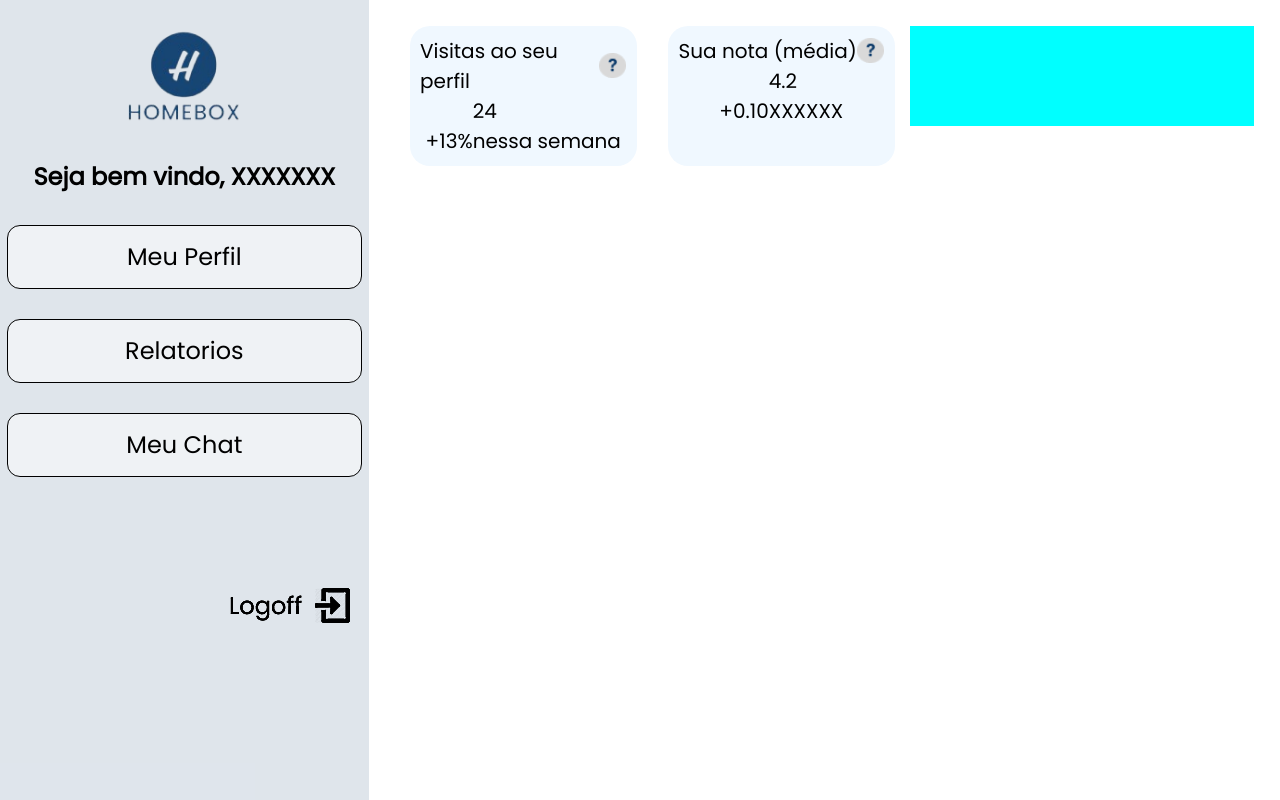
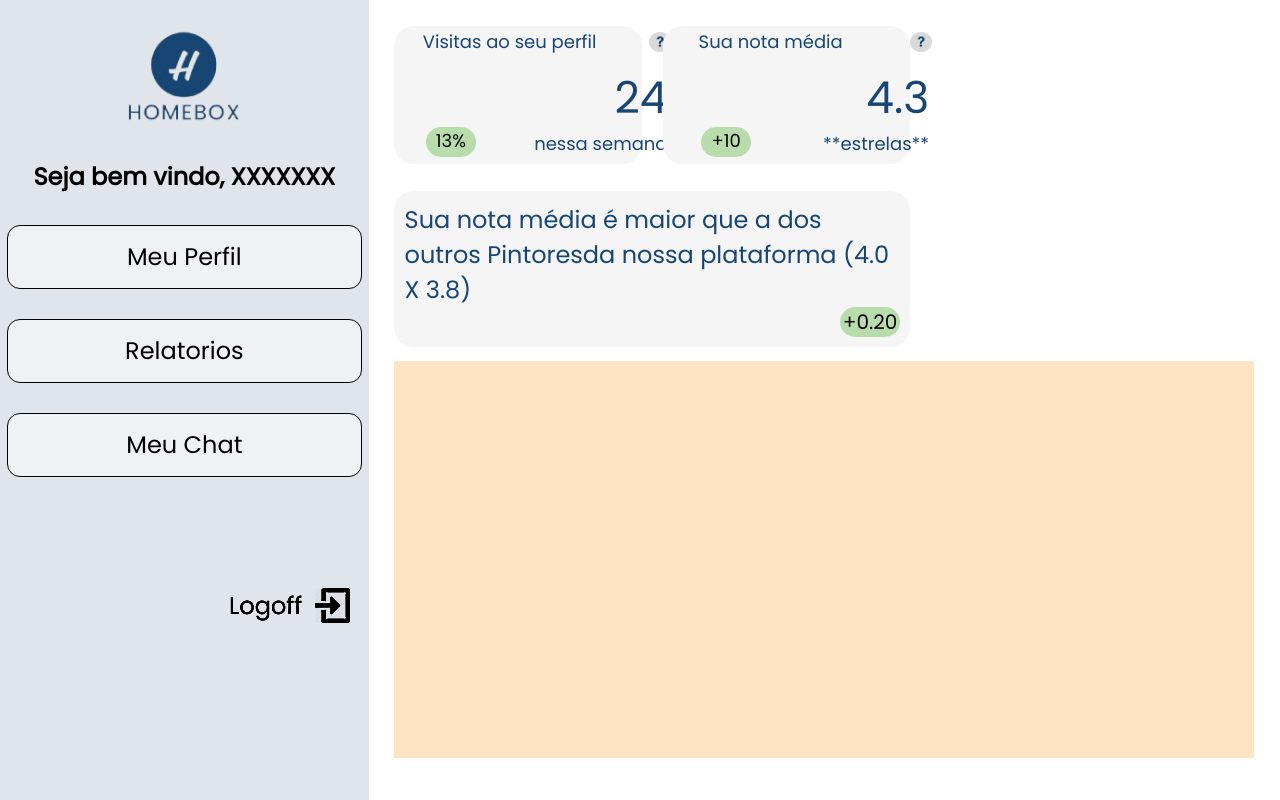
Before and after one commit to c4p1t4n/homebox, a React (Create React App) app in the folder homebox-react/: page /profile/provider/relatorio in a window 1280 px wide. Built offline with nearby package versions, Linux system fonts and the light colour scheme.

Commit message:
começando a fazer o grafico com o apexcharts

```diff
--- a/homebox-react/package.json
+++ b/homebox-react/package.json
@@ -7,8 +7,10 @@
     "@testing-library/jest-dom": "^5.16.4",
     "@testing-library/react": "^13.2.0",
     "@testing-library/user-event": "^13.5.0",
+    "apexcharts": "^3.35.5",
     "audio-react-recorder": "^1.0.4",
     "axios": "^0.27.2",
+    "ng-apexcharts": "^1.7.1",
     "react": "^18.1.0",
     "react-dom": "^18.1.0",
     "react-dynamic-star": "^0.0.2",
--- a/homebox-react/src/assets/css/providerDash.css
+++ b/homebox-react/src/assets/css/providerDash.css
@@ -1,48 +1,93 @@
-.divTopDashProvider {
+.divRightProfileProviderRelatorio {
     display: flex;
+    flex-direction: column;
     width: 100%;
+    height: 100%;
 }
 
-.divLeftDashTopProvider {
-    width: 60%;
+.divRightProfileProviderTop {
+    width: 100%;
+    height: 300px;
 }
 
-.divRightDashTopProvider {
-    width: 40%;
-    height: 100px;
-    background-color: aqua;
+.divRightProfileProviderTopLeft {
+    width: 60%;
+    height: 98%;
+    border-radius: 15px 50px 30px;
+    font-size: 18px;
 }
 
-.divInsideDashTopLeft {
+.visitsYourProfile {
+    width: 48%;
+    border-radius: 20px;
+    background-color: whitesmoke;
+}
+
+#indice {
+    align-self: flex-end;
+    background: #B9DCAC;
+    border-radius: 30px;
+    width: 50px;
+    height: 30px;
+    text-align: center;
+}
+
+#indice2 {
+    font-size: 44px;
+}
+
+.indiceDiv2 {
+    text-align: end;
+    color: #174574;
+}
+
+.visitsYourProfileTOP {
+    color: #174574;
+}
+
+.visitsYourProfileTOP,
+.visitsYourProfileBut {
     display: flex;
-    font-size: 20px;
+    align-items: center;
+    width: 300px;
+    margin-bottom: 2%;
+    padding: 1%;
     justify-content: space-around;
 }
 
-.visitsYourProfile,
-.yourAvarage {
+.visitsYourProfileTOP img {
+    height: 20px;
+}
+
+
+.divRightProfileProviderMed {
+    background-color: bisque;
+    width: 100%;
+    height: 500px;
+}
+
+
+.divRightProfileProviderTopLeftTOP {
+    display: flex;
+    justify-content: space-between;
+}
+
+.divRightProfileProviderTopLeftBut {
     padding: 2%;
-    background-color: aliceblue;
     display: flex;
-    width: 40%;
+    background-color: whitesmoke;
     flex-direction: column;
-    align-items: center;
+    border-radius: 20px;
+    font-size: 24px;
+    color: #174574;
+}
+
+.indiceDiv3 {
+    font-size: 20px;
+    text-align: center;
+    color: black;
+    align-self: flex-end;
+    background-color: #B9DCAC;
+    width: 60px;
     border-radius: 20px;
 }
-
-.divPTop {
-    display: flex;
-    align-items: center;
-}
-
-.divPTop img {
-    height: 25px;
-}
-
-.divPbutt {
-    display: flex;
-}
-
-#indice {
-    align-self: end;
-}
--- a/homebox-react/src/pages/relatorioProvider.jsx
+++ b/homebox-react/src/pages/relatorioProvider.jsx
@@ -3,6 +3,9 @@ import MenuLeftProvider from "../components/menuLeftProvider"
 import "../assets/css/providerDash.css"
 
 import questionMark from "../assets/img/quesntion-mark.png"
+
+
+
 
 
 function relatorioProvider() {
@@ -11,35 +14,49 @@ function relatorioProvider() {
             <div className="divBodyProfileProvider">
                 <MenuLeftProvider />
                 <div className="divRightProfileProvider">
-                    <div className="divTopDashProvider">
-                        <div className="divLeftDashTopProvider">
-                            <div className="divInsideDashTopLeft">
+                    <div className="divRightProfileProviderRelatorio">
+                        <div className="divRightProfileProviderTop">
+                            <div className="divRightProfileProviderTopLeft">
+                                <div className="divRightProfileProviderTopLeftTOP">
                                     <div className="visitsYourProfile">
-                                    <div className="divPTop">
+                                        <div className="visitsYourProfileTOP">
                                             <p>Visitas ao seu perfil</p>
-                                        <img src={questionMark} alt="informação sobre visitas ao seu perfil" />
+                                            <img src={questionMark} alt="Informações sobre visitas ao seu perfil" />
                                         </div>
-                                    <div className="divPbutt">
-                                        <p id="indice">+13%</p>
-                                        <p>24 <br />nessa semana</p>
+                                        <div className="visitsYourProfileBut">
+                                            <p id="indice">13%</p>
+                                            <div className="indiceDiv2">
+                                                <p id="indice2">24</p>
+                                                <p>nessa semana</p>
                                             </div>
                                         </div>
-                                <div className="yourAvarage">
-                                    <div className="divPTop">
-                                        <p>Sua nota (média)</p>
-                                        <img src={questionMark} alt="informação sobre sua média" />
                                     </div>
-                                    <div className="divPbutt">
-                                        <p id="indice">+0.10</p>
-                                        <div className="avarageProviderDash">
-                                            <p>4.2 <br />XXXXXX</p>
+                                    <div className="visitsYourProfile">
+                                        <div className="visitsYourProfileTOP">
+                                            <p>Sua nota média</p>
+                                            <img src={questionMark} alt="Informações sobre visitas ao seu perfil" />
+                                        </div>
+                                        <div className="visitsYourProfileBut">
+                                            <p id="indice">+10</p>
+                                            <div className="indiceDiv2">
+                                                <p id="indice2">4.3</p>
+                                                <p>**estrelas**</p>
                                             </div>
                                         </div>
                                     </div>
                                 </div>
+                                <br />
+                                <div className="divRightProfileProviderTopLeftBut">
+                                    <p>Sua nota média é maior que a dos outros Pintoresda nossa plataforma (4.0 X 3.8)</p>
+                                    <p className="indiceDiv3">+0.20</p>
                                 </div>
-                        <div className="divRightDashTopProvider">
+                            </div>
+                            <div className="divRightProfileProviderTopRight">
 
+                            </div>
+                        </div>
+                        <br />
+                        <div className="divRightProfileProviderMed">
                         </div>
                     </div>
                 </div>
```
Lines whose indentation alone changed are shown as unchanged.
